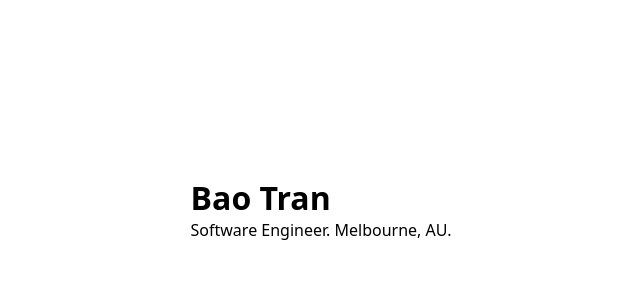
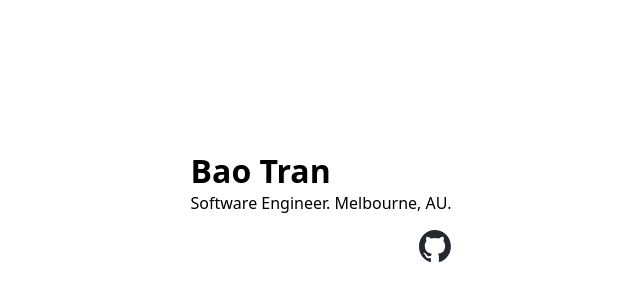
Before and after one commit to btrnaoa/btrnaoa.github.io, a plain HTML site: page index.html in a window 1280 px wide. Shown: the part 192-492 px from the top of the page, without its empty margins (319-959 px from the left). Drawn offline with Linux system fonts and the light colour scheme.

Commit message:
add github link

```diff
--- a/index.html
+++ b/index.html
@@ -28,12 +28,23 @@
         width: fit-content;
         min-height: 100vh;
       }
+
+      .profiles {
+        display: flex;
+        justify-content: end;
+        margin-top: 1rem;
+      }
     </style>
   </head>
   <body>
     <main class="container">
       <h1>Bao Tran</h1>
       <p>Software Engineer. Melbourne, AU.</p>
+      <div class="profiles">
+        <a href="https://github.com/btrnaoa">
+          <img src="github-mark.svg" alt="GitHub Invertocat logo" width="32" />
+        </a>
+      </div>
     </main>
   </body>
 </html>
```
Also changed, not shown: github-mark.svg (added).
